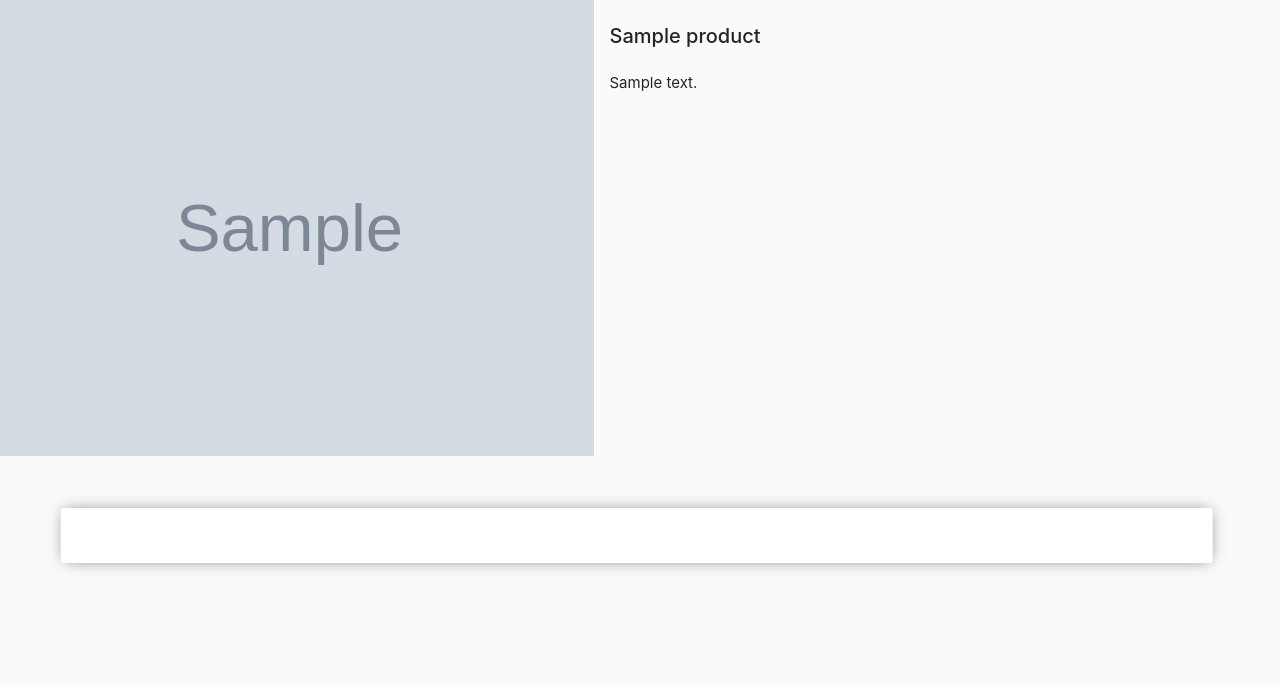
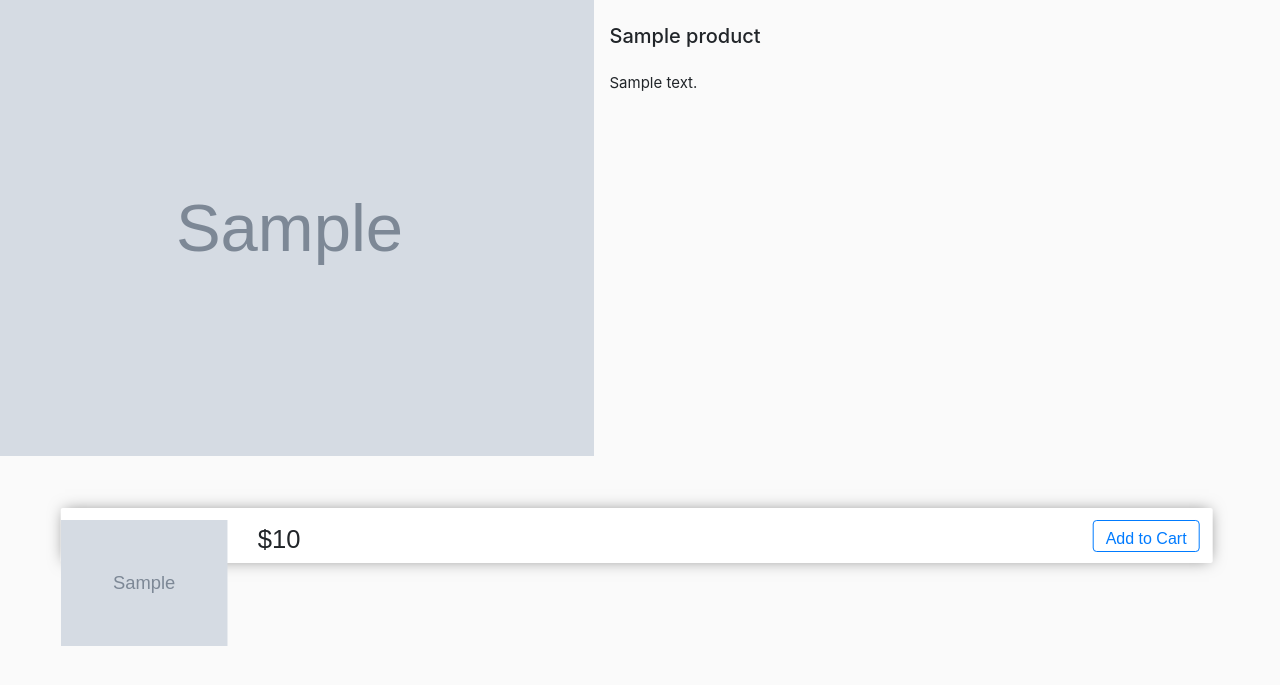
Before and after one commit to denizerden/shopping-cart, a Flask app: template templates/product.html in a window 1280 px wide. Shown: the top 685 px of the page. Run offline with Flask 2, Linux system fonts and the light colour scheme; the template is opened without the code that fills it: most values are stand-ins (such as "Sample title", 1, 10 or a date in 2020); grey boxes marked "Sample" are stand-in pictures; some libraries are stand-ins or nearby versions.

Commit message:
Fixed cart object and session storage

```diff
--- a/static/script/script.js
+++ b/static/script/script.js
@@ -1,165 +1,56 @@
-let json;
-function addToDatabase(addItem) {
-    // const product = {
-    //     title: "POST Product",
-    //     description: "This product was created to test POST requests.",
-    //     price: 123
-    // }
+let cart = {};
 
+$("#addToCartBtn").click(function() {
     const url = document.URL;
     const tokens = url.split('/');
     const product_id = tokens[tokens.length - 1];
 
-    const product_query = {
-        id: product_id
+    addItem(new Item(product_id, 1));
+});
+
+
+class Item {
+    constructor(id, count) {
+        this.id = id;
+        this.count = count;
+    }
 }
 
-    $.post(url, product_query, function(result) {
-        console.log(result);
-
-    });
-}
-
-
-let shoppingCart = (function () {
-
-    const url = document.URL;
-    const tokens = url.split('/');
-    const product_id = tokens[tokens.length - 1];
-
-    const product_query = {
-        id: product_id
-    }
-
-    $.post(url, product_query, function(result) {
-
-        json = JSON.parse(result);
-        console.log(json.title);
-
-    });
-
-    let cart = [];
-
-    //constructor
-    function Item(name,price,count) {
-        this.name = json.title;
-        this.price = json.price;
-        this.count = count ;
-    }
-
-    function saveCart(){
+function saveCart() {
     sessionStorage.setItem('shoppingCart', JSON.stringify(cart));
 }
 
-    function loadCart(){
-        cart = JSON.parse(sessionStorage.getItem('shoppingCart'));
-
+function loadCart() {
+    cart = JSON.parse(sessionStorage.getItem('shoppingCart')) || {};
+    console.log(cart);
 }
 
-    if (sessionStorage.getItem("shoppingCart")!= null){
-        loadCart()
+$(document).ready(function() {
+    loadCart();
+})
+
+function addItem(item) {
+    if (cart[item.id]) {
+        cart[item.id] += item.count;
+    } else {
+        cart[item.id] = item.count;
+    }
+    saveCart();
+    console.log(cart);
 }
 
-    let obj = {};
-
-    obj.addItemToCart = function (name,price,count) {
-        for (let item in cart){
-            if (cart[item].name === name) {
-                cart[item].count ++;
-                saveCart();
-                return;
-            }
-        }
-        let item = new Item(name,price,count);
-        cart.push(item);
-        saveCart();
-    }
-
-    //set count
-    obj.setCountForItem = function (name,count) {
-        for (let i in cart){
-            if(cart[i].name === name){
-                cart[i].count = count;
-                break;
-            }
-        }
-    };
-
-    obj.removeItemFromCart = function (name) {
-        for (let item in cart){
-            if (cart[item].name === name){
-                cart[item].count --;
-                if (cart[item] === 0){
-                    cart.splice(item,1)
-                }
-                break;
-            }
+function setCount(item, count) {
+    if (cart[item.id]) {
+        cart[item.id] = count;
     }
     saveCart();
 }
 
-    obj.totalCount = function () {
-        let totalCount = 0;
-        for (let item in cart){
-            totalCount += cart[item].count;
+function removeItem(item) {
+    if (cart[item.id] >= 1) {
+        cart[item.id]--;
+    } else if (cart[item.id] == 1) {
+        delete cart[item.id];
     }
-        return totalCount;
+    saveCart();
 }
-
-    obj.totalCart = function () {
-        let totalCart =0;
-        for (let item in cart){
-            totalCart += cart[item].price * cart[item].count;
-        }
-        return Number(totalCart.toFixed(2));
-    }
-
-
-
-
-return obj;
-})();
-
-$('.add-to-cart').click(function(event) {
-    event.preventDefault();
-    let name = $(this).data('name');
-    let price = Number($(this).data('price'));
-    shoppingCart.addItemToCart(name);
-    displayCart();
-});
-function displayCart(){
-
-
-
-    console.log(json);
-    let output = "";
-
-        output += "<tr>"
-            + "<td>" + cartArray[i].name + "</td>"
-            + "<td>(" + cartArray[i].price + ")</td>"
-            + "<td><div class='input-group'><button class='minus-item input-group-addon btn btn-primary' data-name=" + json.title + ">-</button>"
-            + "<input type='number' class='item-count form-control' data-name='" + json.title + "' value='" + cartArray[i].count + "'>"
-            + "<button class='plus-item btn btn-primary input-group-addon' data-name=" + json.title + ">+</button></div></td>"
-            + "<td><button class='delete-item btn btn-danger' data-name=" + json.title + ">X</button></td>"
-            + " = "
-            + "<td>" + json.price + "</td>"
-            +  "</tr>";
-
-    $('.show-cart').html(output);
-    $('.total-cart').html(shoppingCart.totalCart());
-    $('.total-count').html(shoppingCart.totalCount());
-}
-
-$('.show-cart').on("click",".minus-item",function (event) {
-    let name = $(this).data('name')
-    shoppingCart.removeItemFromCart(name);
-    displayCart();
-})
-
-$('.show-cart').on("click",".plus-item",function (event) {
-    let name = $(this).data('name')
-    shoppingCart.addItemToCart(name);
-    displayCart();
-})
-
-displayCart();
--- a/templates/product.html
+++ b/templates/product.html
@@ -8,38 +8,32 @@
       </div>
 
     <div class="col-sm  pt-2 m-3 mr-md-3 ">
-
         <div class="row ">
           <h1 class="product-name " id="product-name" >{{product.title}}</h1>
         </div>
         <div class="row mt-3">
           <span class="text-justify product-details" id="product-details">{{product.description}}</span>
         </div>
-
-
-    </div>
-    <div class="floating-menu">
-        <table class="show-cart table">
-
-        </table>
     </div>
 
-    <!--<div class="floating-menu">
+    <div class="floating-menu">
       <div class="row">
-        <div class="col">
+        <div class="col-2">
           <img src="{{ url_for('static', filename='img/' + product.image_file ) }}"  class="floating-menu-img">
         </div>
-        <div class="col">
-          <!- <form action="" method="post"> ->
+        <div class="col-7">
+           <form action="" method="post">
             <div class="shop-item-details">
-                <span class="shop-item-price">$12.99</span>
-                <input class="btn btn-primary add-to-card" type="submit" id="addItem on" value="Add to Card"/>
+                <span class="shop-item-price">${{product.price}}</span>
               </div>
-            <!- </form> ->
+            </form>
+          </div>
+          <div class="col-3">
+            <input class="btn btn-outline-primary add-to-card" type="submit" id="addToCartBtn" value="Add to Cart"/>
           </div>
       </div>
 
-    </div>-->
+    </div>
   </div>
 
 
```
Lines whose indentation alone changed are shown as unchanged.
